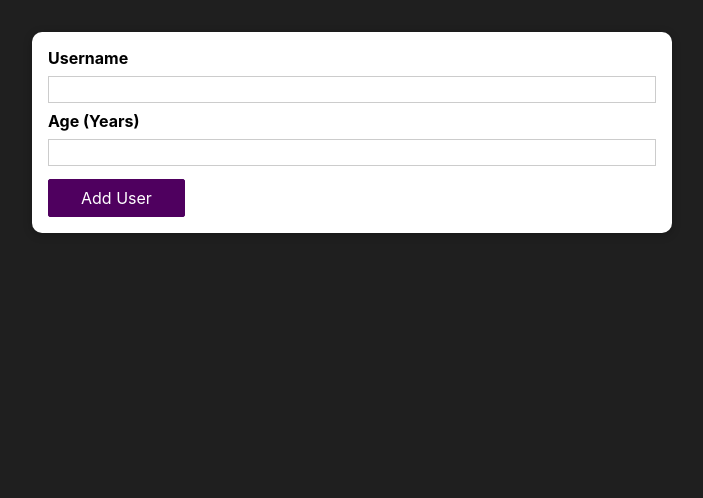
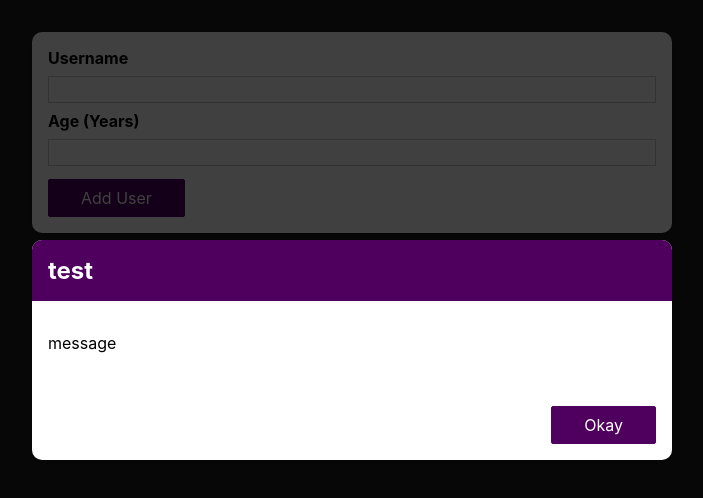
Before and after one commit to SteveLabrinos/react-playground, a React (Create React App) app: page / in a window 1280 px wide. Shown: the top 498 px of the page, without its empty margins (288-991 px from the left). Built offline with nearby package versions, Linux system fonts and the light colour scheme.

Commit message:
create modal component to show input errors

```diff
--- /dev/null
+++ b/src/components/UI/ErrorModal.js
@@ -0,0 +1,26 @@
+import { Fragment } from 'react';
+
+import Card from './Card';
+import Button from './Button';
+import classes from './ErrorModal.module.css';
+
+function ErrorModal({ title, message }) {
+  return (
+    <Fragment>
+      <div className={classes.backdrop}></div>
+      <Card className={classes.modal}>
+        <header className={classes.header}>
+          <h2>{title}</h2>
+        </header>
+        <div className={classes.content}>
+          <p>{message}</p>
+        </div>
+        <footer className={classes.actions}>
+          <Button>Okay</Button>
+        </footer>
+      </Card>
+    </Fragment>
+  );
+}
+
+export default ErrorModal;
--- /dev/null
+++ b/src/components/UI/ErrorModal.module.css
@@ -0,0 +1,45 @@
+.backdrop {
+  position: fixed;
+  top: 0;
+  left: 0;
+  width: 100%;
+  height: 100vh;
+  z-index: 10;
+  background: rgba(0, 0, 0, 0.75);
+}
+
+.modal {
+  position: fixed;
+  top: 30vh;
+  left: 10%;
+  width: 80%;
+  z-index: 100;
+  overflow: hidden;
+}
+
+.header {
+  background: #4f005f;
+  padding: 1rem;
+}
+
+.header h2 {
+  margin: 0;
+  color: white;
+}
+
+.content {
+  padding: 1rem;
+}
+
+.actions {
+  padding: 1rem;
+  display: flex;
+  justify-content: flex-end;
+}
+
+@media (min-width: 768px) {
+  .modal {
+    left: calc(50% - 20rem);
+    width: 40rem;
+  }
+}
--- a/src/components/Users/AddUser.js
+++ b/src/components/Users/AddUser.js
@@ -1,7 +1,8 @@
-import { useState } from 'react';
+import { useState, Fragment } from 'react';
 
 import Card from '../UI/Card';
 import Button from '../UI/Button';
+import ErrorModal from '../UI/ErrorModal';
 import styles from './AddUser.module.css';
 
 function AddUser({ onAddUser }) {
@@ -44,6 +45,8 @@
   };
 
   return (
+    <Fragment>
+      <ErrorModal title='test' message='message' />
       <Card className={styles.input}>
         <form onSubmit={submitHandler}>
           <label htmlFor='username'>Username</label>
@@ -63,6 +66,7 @@
           <Button type='submit'>Add User</Button>
         </form>
       </Card>
+    </Fragment>
   );
 }
 
```
Lines whose indentation alone changed are shown as unchanged.
